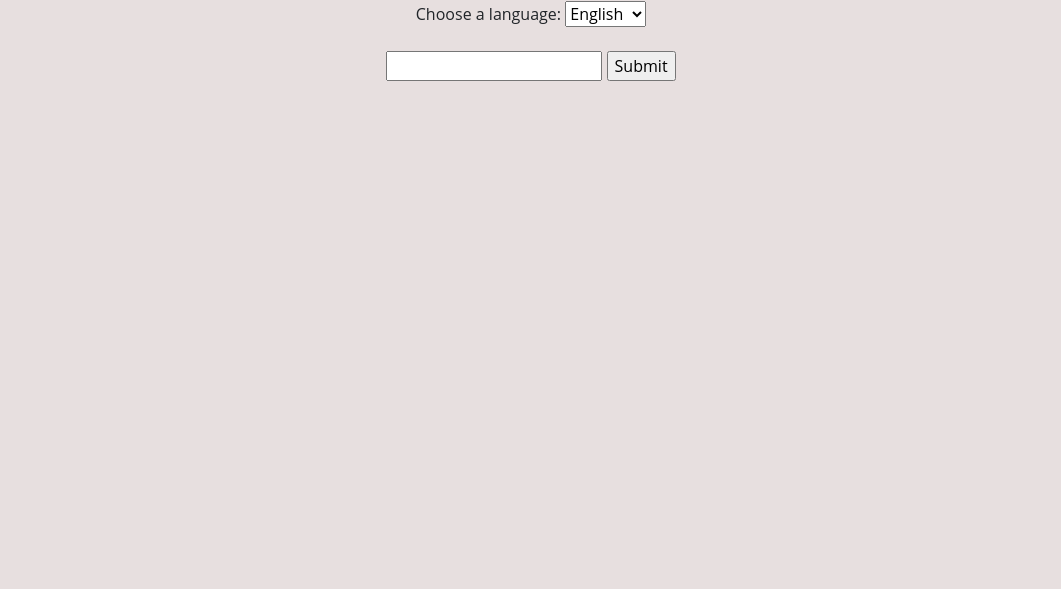
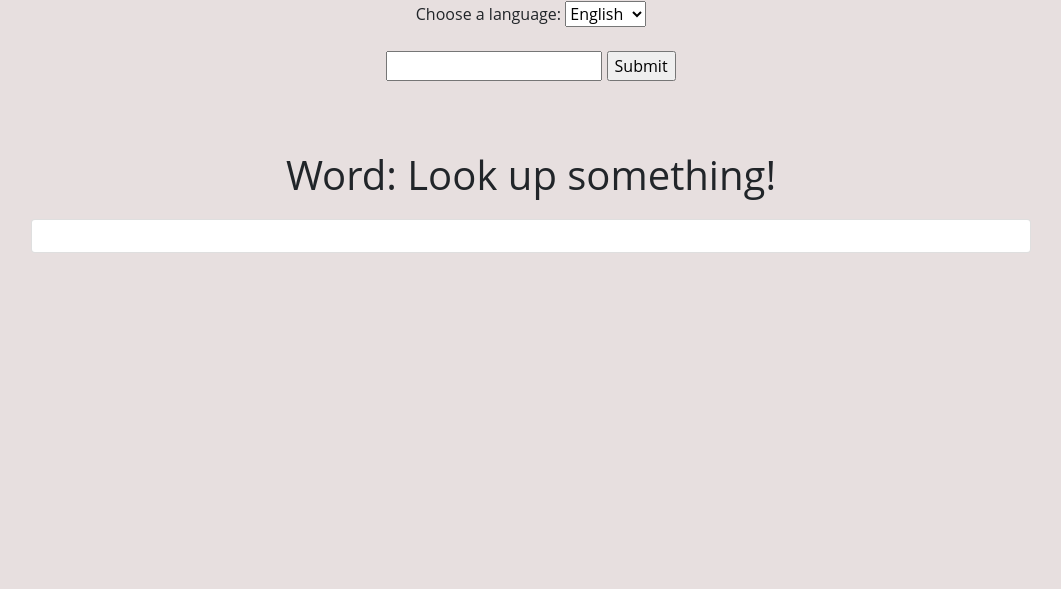
Before and after one commit to Johanawan/Studify, a Django app: page /dictionary/dictionary/ in a window 1280 px wide. Shown: the part 239-828 px from the top of the page, without its empty margins (109-1170 px from the left). Before the commit the page ends 320 px from the top, so only its background shows below. Run offline with Django 3.2, Linux system fonts and the light colour scheme; parts of the project's set-up code (start-up, migrations or seed data) failed here and were passed over.

Commit message:
Created dictionary data. Next to display on frontend.

```diff
--- a/dictionary/views.py
+++ b/dictionary/views.py
@@ -1,6 +1,63 @@
 from django.shortcuts import render
+import requests, json, urllib
+from urllib.request import urlopen
 
-# Create your views here.
 
 def dictionaryView(request):
-    return render(request, "dictionary/dictionary.html")
+
+    dictionaryWord = []
+    word = "Look up something!"
+
+    if request.method == "POST":
+        # Get the input data from the page
+        language = request.POST.get("language")
+        lookup_word = request.POST.get("word")
+
+        # Customise the API link with the variables
+        url = "https://api.dictionaryapi.dev/api/v2/entries/{}/{}".format(language, lookup_word)
+
+        response = requests.get(url).json()
+
+        word_types = []
+        definitions = []
+        examples = []
+        synonyms = []
+        dictionaryWord = []
+
+        try:
+            word = response[0]["word"]
+            for i in range(len(response[0]["meanings"])):
+                word_type = response[0]["meanings"][i]["partOfSpeech"]
+                word_types.append(word_type)
+
+                try:
+                    definition = response[0]["meanings"][i]["definitions"][0]["definition"]
+                    definitions.append(definition)
+                except KeyError:
+                    definition = ""
+                    definitions.append(definition)
+
+                try:
+                    example = response[0]["meanings"][i]["definitions"][0]["example"]
+                    examples.append(example)
+                except KeyError:
+                    example = ""
+                    examples.append(example)
+                try:
+                    synonym = response[0]["meanings"][i]["definitions"][0]["synonyms"]
+                    synonyms.append(synonym)
+                except KeyError:
+                    synonym = ""
+                    synonyms.append(synonym)
+        except KeyError:
+            print("We could not find the definition of the word you are looking for")
+
+        dictionaryWord = list(zip(word_types, definitions, examples, synonyms))
+
+    word_caps = word.capitalize()
+    context = {
+        "word": word_caps,
+        "dictionary_word": dictionaryWord,
+    }
+
+    return render(request, "dictionary/dictionary.html", context)
--- a/templates/dictionary/dictionary.html
+++ b/templates/dictionary/dictionary.html
@@ -14,7 +14,7 @@
           }
         #container {
             width: 1000px;
-            height: 550px;
+            height: 350px;
             margin: 20px auto;
             text-align: center;
         }
@@ -25,6 +25,9 @@
             position: absolute;
             left: 30px;
         }
+        h1 {
+            text-align: center;
+        }
     </style>
 </head>
 <body>
@@ -33,7 +36,8 @@
     <div id="container">
         <img class="logo" src="{% static 'images/logo-dictionary.png' %}" alt="logo-dictionary">
 
-        <form action="">
+        <form method="POST">
+            {% csrf_token %}
             <label for="languages">Choose a language:</label>
             <select name="language" id="languages">
               <option value="en">English</option>
@@ -42,13 +46,18 @@
             </select>
             <br><br>
 
-            <input type="text" name="dictionary" id="word">
-
-
-
-
+            <input type="text" name="word" id="word">
             <input type="submit" value="Submit">
           </form>
+    </div>
+
+    <h1>Word: {{ word }}</h1>
+    <div id="container">
+        <div class="card">
+            <div class="card-body">
+
+            </div>
+        </div>
     </div>
 
 
```
Also changed, not shown: 2 other files.
